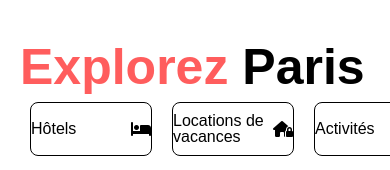
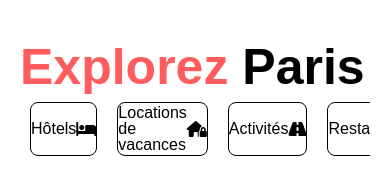
Before and after one commit to SofianeR/TripAdvisor, a plain HTML site: page index.html in a window 390 px wide. Shown: the part 38-208 px from the top of the page. Drawn offline with Linux system fonts and the light colour scheme; a web font is replaced by a local one.

Commit message:
Flex element sous-bandeau

```diff
--- a/assets/css/style.css
+++ b/assets/css/style.css
@@ -499,7 +499,6 @@ header button:hover {
     flex-wrap: nowrap;
     /* overflow-x: hidden; */
     overflow-x: scroll;
-    width: 100%;
     margin: 0 20px;
     margin-bottom: -30px;
   }
@@ -507,7 +506,7 @@ header button:hover {
     display: none;
   }
   .sous-bandeau div {
-    width: 100px;
+    flex: 1;
   }
   #pictures-right {
     display: none;
```
